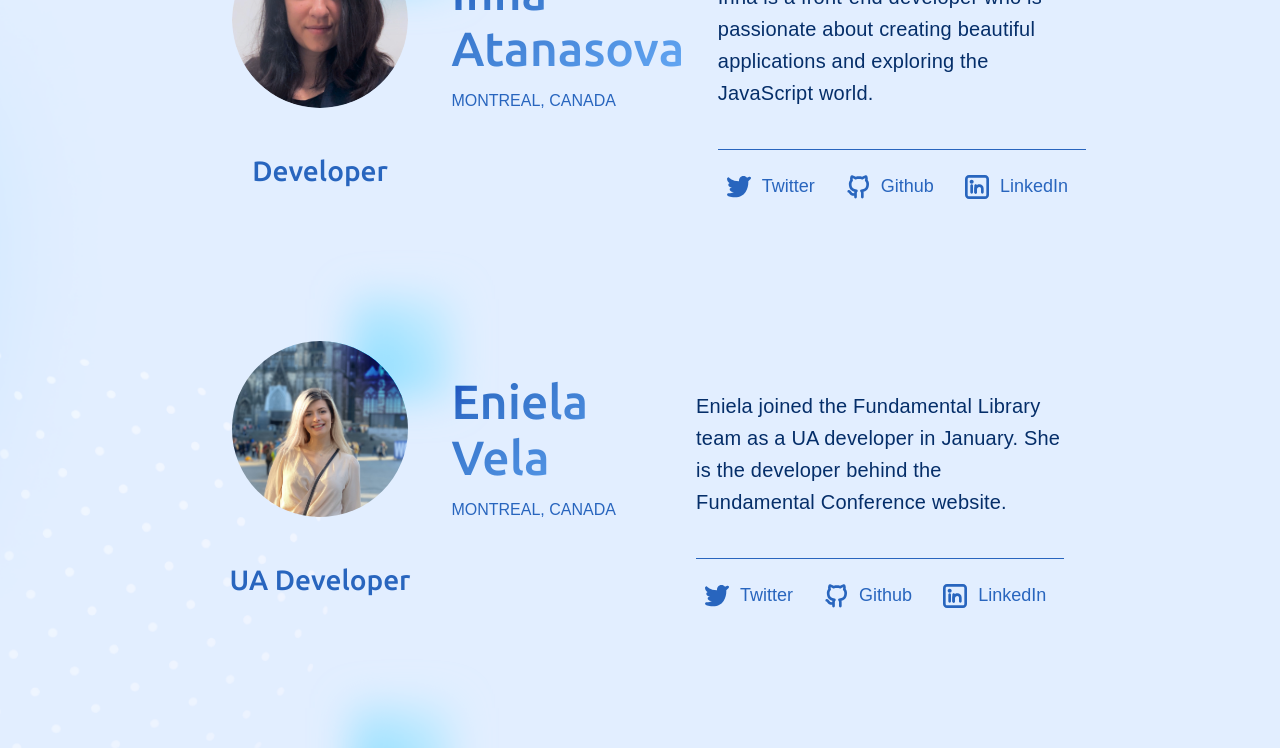
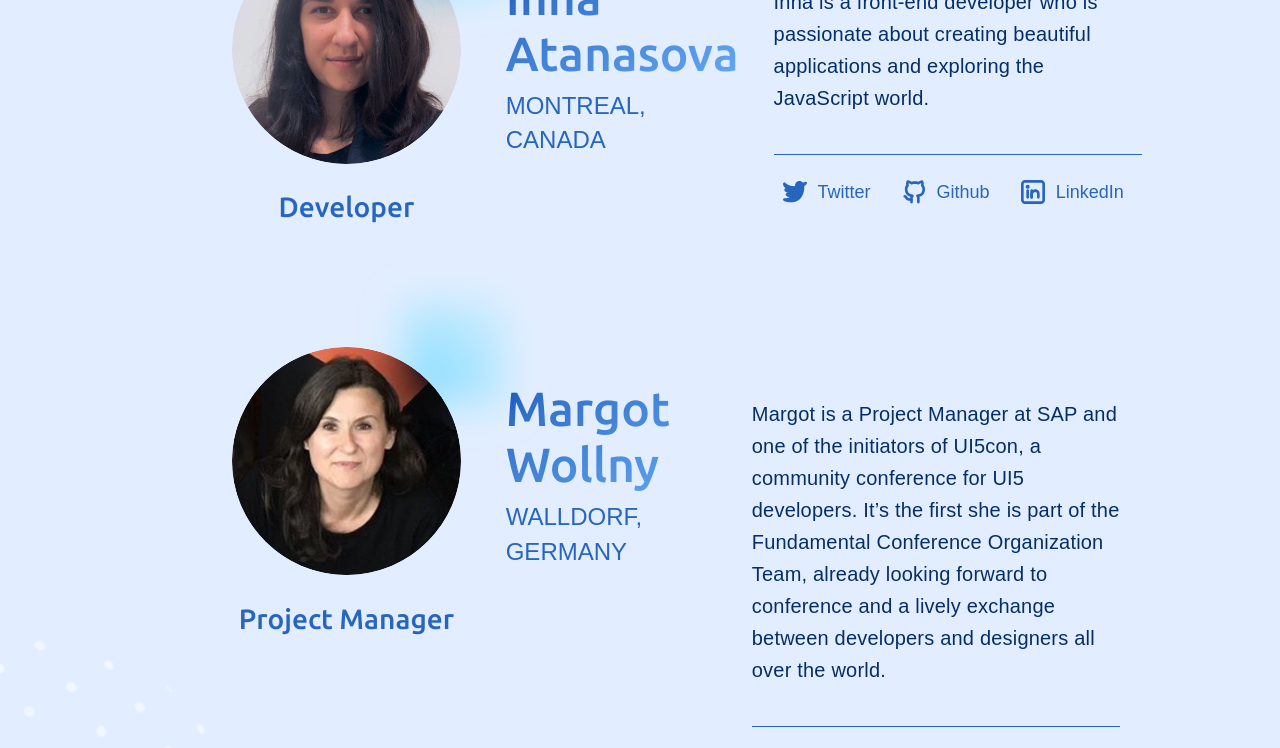
Before and after one commit to fundamental-conf/fundamental-conf, a Vue app in the folder fundamental-conf2022/: page /team in a window 1280 px wide. Shown: the part 960-1708 px from the top of the page. Built offline with nearby package versions, Linux system fonts and the light colour scheme; a web font is replaced by a local one.

Commit message:
mior touch ups for teams page

```diff
--- a/fundamental-conf2022/src/components/FDMission.vue
+++ b/fundamental-conf2022/src/components/FDMission.vue
@@ -158,6 +158,8 @@ export default {
 
     &__icons {
       height: 7rem;
+      padding-top: 5%;
+      gap:7rem;
 
       flex-direction: row;
 
--- a/fundamental-conf2022/src/views/FDTeam.vue
+++ b/fundamental-conf2022/src/views/FDTeam.vue
@@ -104,6 +104,18 @@ export default {
           github: "https://github.com/InnaAtanasova",
           twitter: "https://twitter.com/Inncho",
         },
+         {
+          firstname: "Margot",
+          lastname: "Wollny",
+          city: "Walldorf, Germany",
+          role: "Project Manager",
+          picture: "Circle_Margot.png",
+          bio: `Margot is a Project Manager at SAP and one of the initiators of UI5con, a community conference for UI5 developers. It’s the first she is part of the Fundamental Conference Organization Team, already
+          looking forward to conference and a lively exchange between developers and designers all over the world.`,
+          linkedin: "https://linkedin.com/in/margot-wollny-864ba96",
+
+        },
+
         {
           firstname: "Eniela",
           lastname: "Vela",
@@ -212,14 +224,14 @@ export default {
             filter: blur(50px);
           }
           img {
-            max-width: 10rem;
-            min-width: 10rem;
-            max-height: 10rem;
-            min-height: 10rem;
+            max-width: 14.3rem;
+            min-width: 14.3rem;
+            max-height: 14.3rem;
+            min-height: 14.3rem;
             padding: 0.625rem;
             -o-object-fit: cover;
             object-fit: cover;
-            border-radius: 10rem;
+            border-radius: 14.3rem;
           }
         }
         .fd_role {
@@ -393,12 +405,7 @@ export default {
               filter: blur(20px);
             }
             img {
-              max-width: 11rem;
-              min-width: 11rem;
-              max-height: 11rem;
-              min-height: 11rem;
 
-              border-radius: 11rem;
             }
           }
           .fd_role {
@@ -407,9 +414,10 @@ export default {
             font-weight: 500;
             font-size: 1.75rem;
             line-height: 2.1rem;
-            padding-top: 16%;
+            padding-top: 5%;
             /* Blue/500 Regular */
             color: #2865be;
+            text-align: center;
           }
         }
         .fd_body__2 {
@@ -428,7 +436,7 @@ export default {
             font-family: source-sans-3, sans-serif;
             font-style: normal;
             font-weight: 400;
-            font-size: 1rem;
+            font-size: 1.5rem;
             line-height: 2.15rem;
             width: 16.5vw;
             text-transform: uppercase;
```
